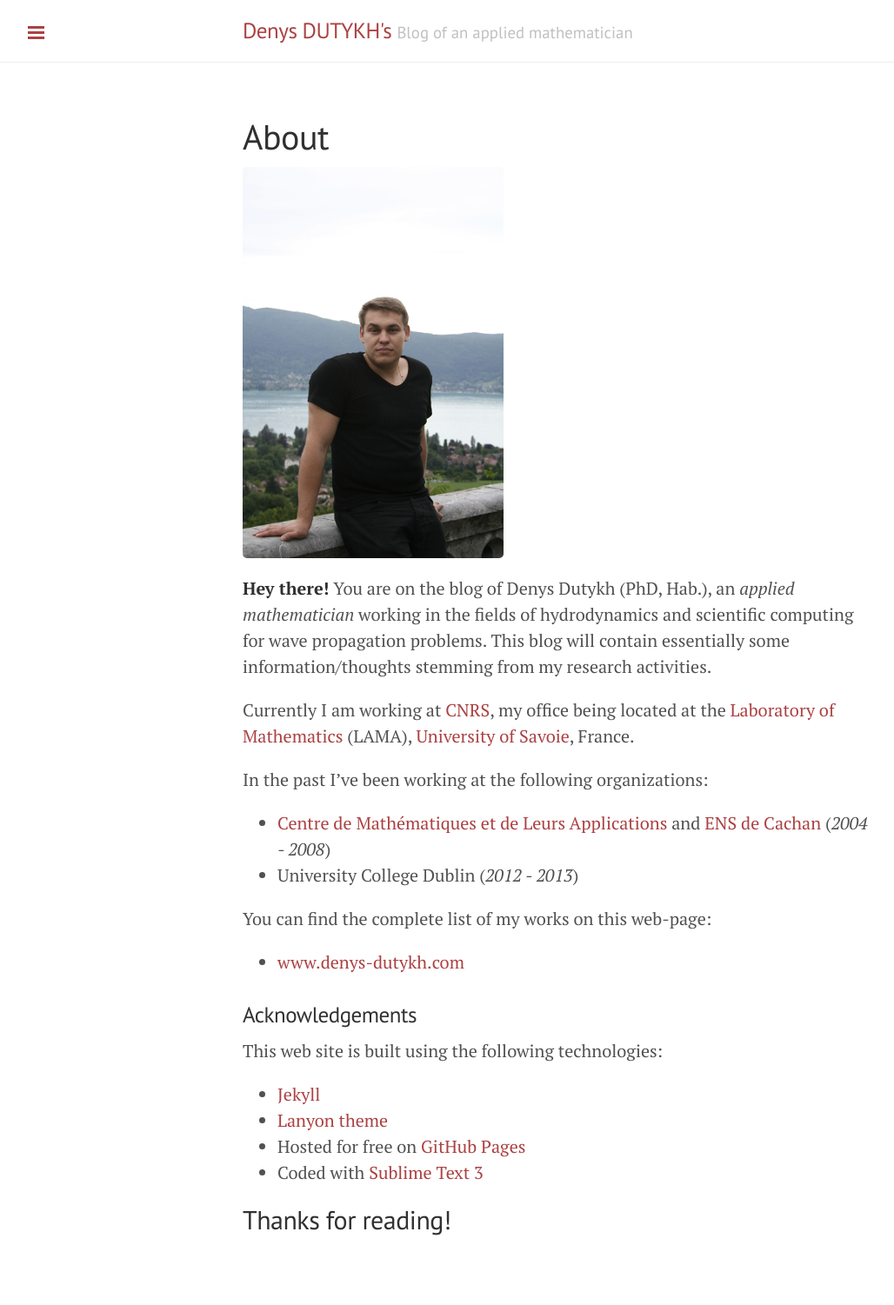
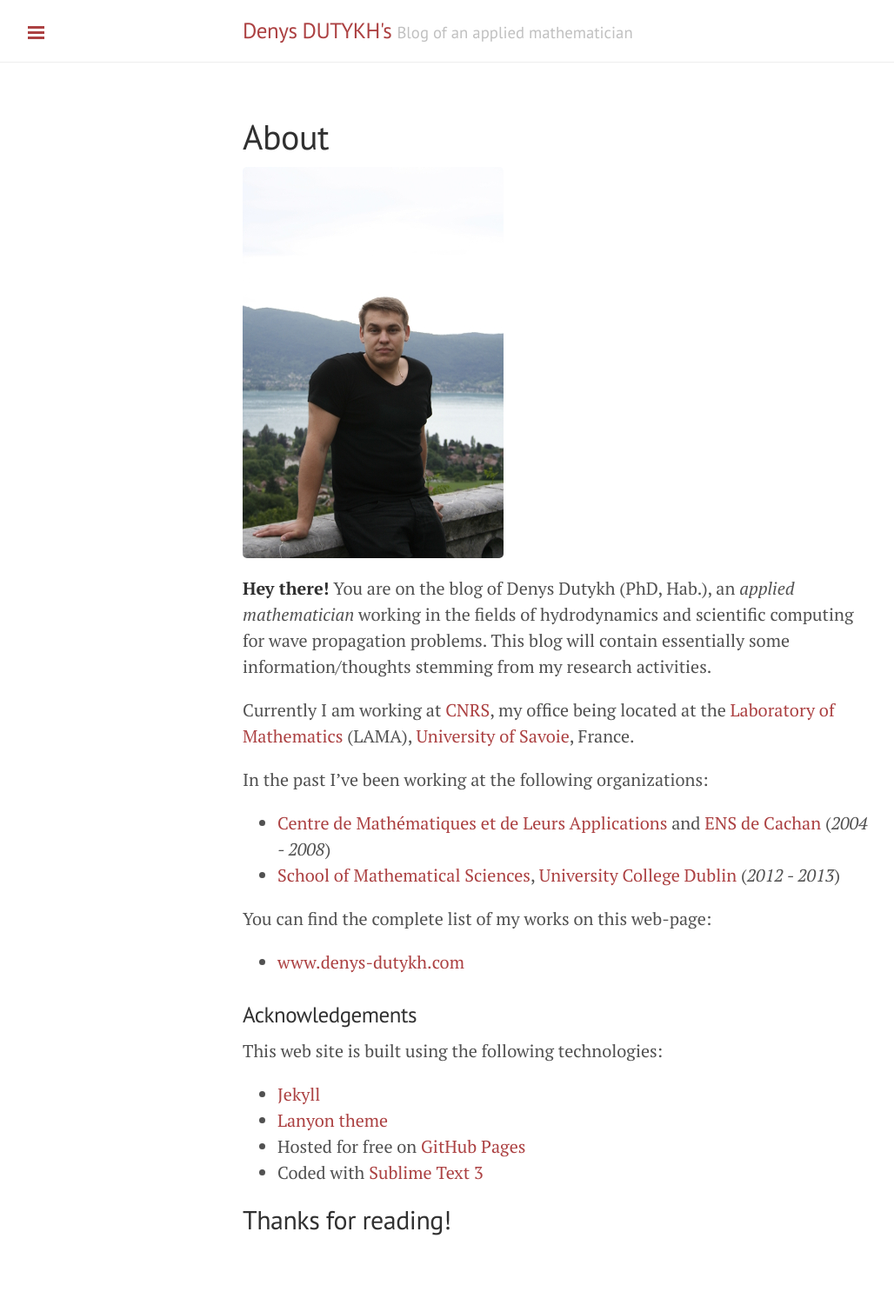
Before and after one commit to dutykh/dutykh.github.io, a Jekyll site: the page built from about.md, in a window 1280 px wide. Shown: the whole page at 87% size, without its empty margins (1-1029 px from the left). Built offline with Jekyll 4.4.1, drawn with Linux system fonts in a browser that asks for light colours; Markdown is read by kramdown in place of the engine named in the settings.

Commit message:
New About

```diff
--- a/about.md
+++ b/about.md
@@ -12,7 +12,7 @@ Currently I am working at [CNRS](http://www.cnrs.fr/insmi/), my office being loc
 In the past I've been working at the following organizations:
 
 * [Centre de Mathématiques et de Leurs Applications](http://www.cmla.ens-cachan.fr/) and [ENS de Cachan](http://www.ens-cachan.fr/) (*2004 - 2008*)
-* University College Dublin (*2012 - 2013*)
+* [School of Mathematical Sciences](http://www.ucd.ie/mathsciences/), [University College Dublin](http://www.ucd.ie/) (*2012 - 2013*)
 
 You can find the complete list of my works on this web-page:
 
```
